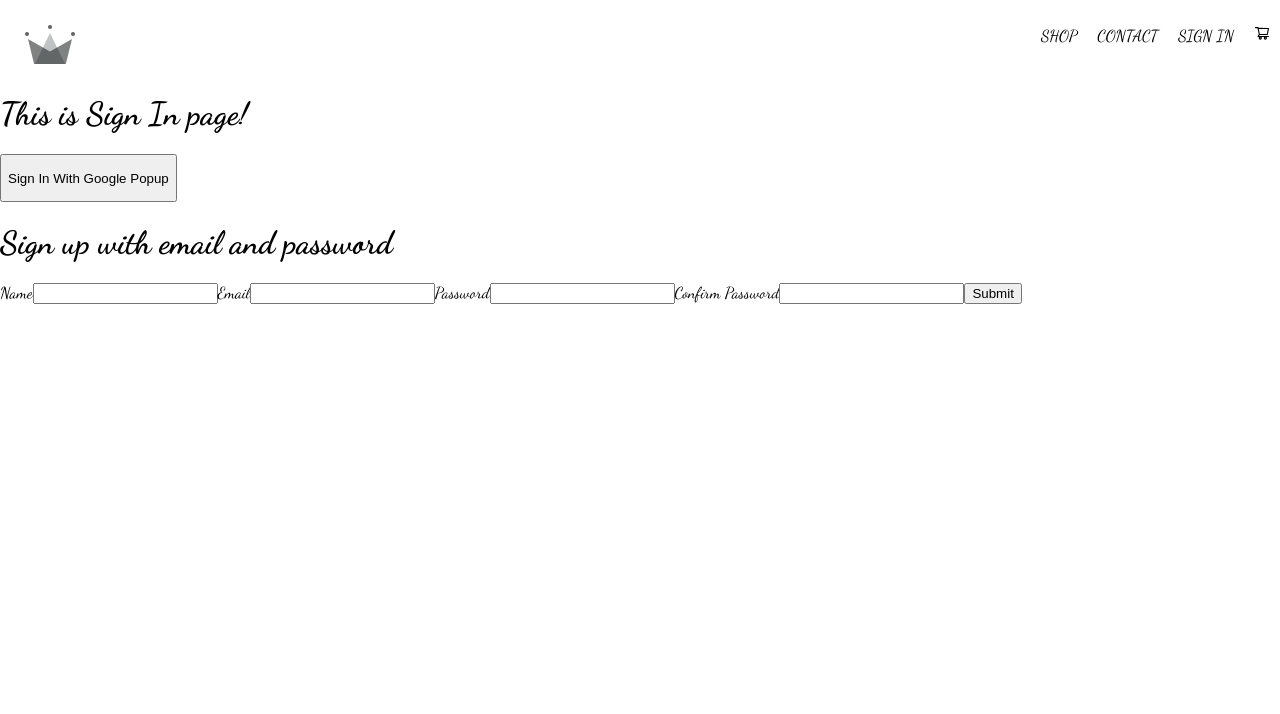
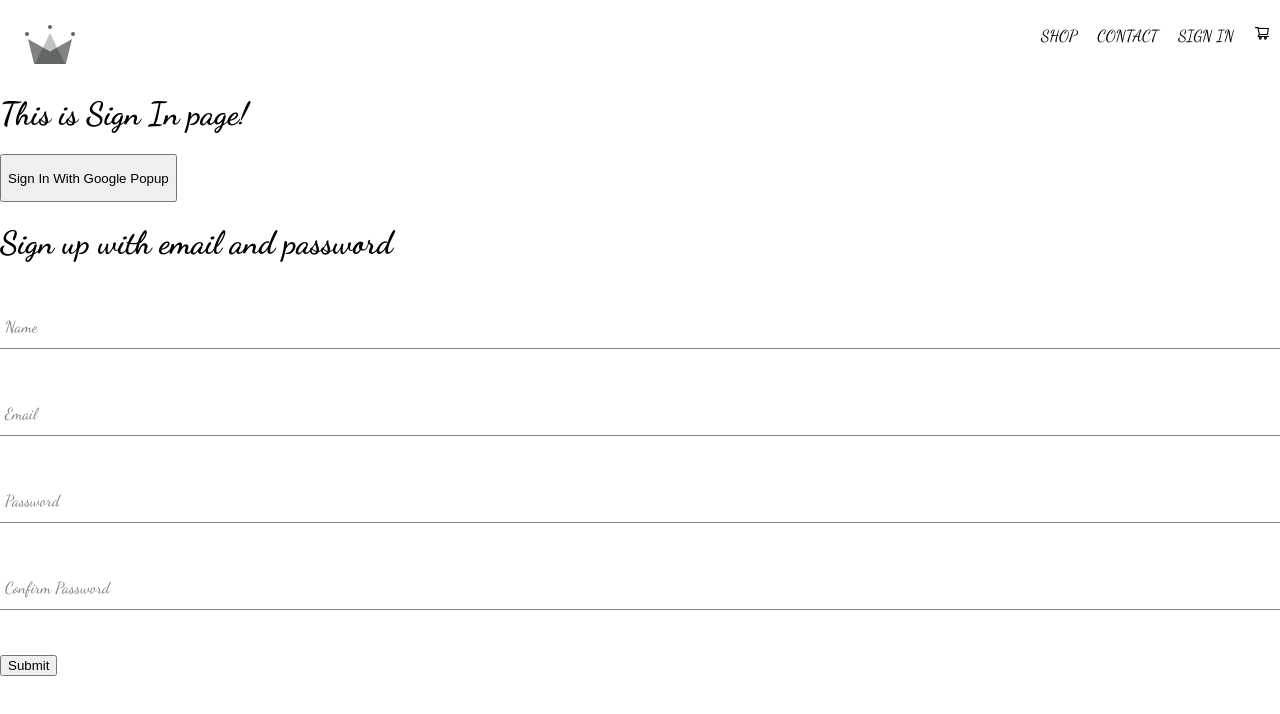
Before and after one commit to StatkiewiczMa/Clothing_Page, a React (Create React App) app: page /sign-in in a window 1280 px wide. Shown: the top 714 px of the page. Built offline with nearby package versions, Linux system fonts and the light colour scheme; a web font is replaced by a local one.

Commit message:
Sign-up-form update

```diff
--- /dev/null
+++ b/src/components/form-input/form-input.component.js
@@ -0,0 +1,18 @@
+import "./form-input.styles.scss";
+
+const FormInput = ({ label, ...otherProps }) => {
+	return (
+		<div className='group'>
+			<input className='form-input' {...otherProps} />
+			{label && (
+				<label
+					className={`${
+						otherProps.value.length ? "shrink" : ""
+					} form-input-label`}>
+					{label}
+				</label>
+			)}
+		</div>
+	);
+};
+export default FormInput;
--- /dev/null
+++ b/src/components/form-input/form-input.styles.scss
@@ -0,0 +1,54 @@
+$sub-color: grey;
+$main-color: black;
+
+@mixin shrinkLabel {
+  top: -14px;
+  font-size: 12px;
+  color: $main-color;
+}
+
+.group {
+  position: relative;
+  margin: 45px 0;
+
+  .form-input {
+    background: none;
+    background-color: white;
+    color: $sub-color;
+    font-size: 18px;
+    padding: 10px 10px 10px 5px;
+    display: block;
+    width: 100%;
+    border: none;
+    border-radius: 0;
+    border-bottom: 1px solid $sub-color;
+    margin: 25px 0;
+
+    &:focus {
+      outline: none;
+    }
+
+    &:focus ~ .form-input-label {
+      @include shrinkLabel();
+    }
+  }
+
+  input[type='password'] {
+    letter-spacing: 0.3em;
+  }
+
+  .form-input-label {
+    color: $sub-color;
+    font-size: 16px;
+    font-weight: normal;
+    position: absolute;
+    pointer-events: none;
+    left: 5px;
+    top: 10px;
+    transition: 300ms ease all;
+
+    &.shrink {
+      @include shrinkLabel();
+    }
+  }
+}
--- a/src/components/sign-up-form/sign-up-form.component.js
+++ b/src/components/sign-up-form/sign-up-form.component.js
@@ -1,11 +1,16 @@
 import { useState } from "react";
-import { createUserDocumentFromAuth } from "firebase/auth";
+import {
+	createAuthUserWithEmailAndPassword,
+	createUserDocumentFromAuth,
+} from "../../utils/firebase/firebase.utils";
+import FormInput from "../form-input/form-input.component";
 const defaultFormData = {
 	name: "",
 	email: "",
 	password: "",
 	confirmPassword: "",
 };
+
 const SignUpForm = () => {
 	const [formFields, setFormFields] = useState(defaultFormData);
 	const { name, email, password, confirmPassword } = formFields;
@@ -17,13 +22,42 @@
 		// console.log(...formFields);
 		setFormFields({ ...formFields, [name]: value });
 	};
+	const resetFormFields = () => {
+		setFormFields(defaultFormData);
+	};
+	const submitHandler = async (submit) => {
+		submit.preventDefault();
+		// const {submit.target}
+		// createAuthUserWithEmailAndPassword(auth, email, password)
+		if (password !== confirmPassword) {
+			alert("Passwords do not match!");
+			return;
+		}
+		try {
+			const { user } = await createAuthUserWithEmailAndPassword(
+				email,
+				password
+			);
+			await createUserDocumentFromAuth(user, { name });
+			resetFormFields();
+			console.log(user);
+		} catch (error) {
+			if (error.code === "auth/email-already-in-use") {
+				alert("This email is already in use, try different email");
+			}
+			console.log("user creation encountered an error", error);
+		}
+	};
 
 	return (
 		<div>
 			<h1>Sign up with email and password</h1>
-			<form onSubmit={() => {}}>
-				<label>Name</label>
-				<input
+			<form
+				onSubmit={(submit) => {
+					submitHandler(submit);
+				}}>
+				<FormInput
+					label='Name'
 					onChange={changeHandler}
 					name='name'
 					value={name}
@@ -31,8 +65,8 @@
 					required
 				/>
 
-				<label>Email</label>
-				<input
+				<FormInput
+					label='Email'
 					onChange={changeHandler}
 					name='email'
 					value={email}
@@ -40,8 +74,8 @@
 					required
 				/>
 
-				<label>Password</label>
-				<input
+				<FormInput
+					label='Password'
 					onChange={changeHandler}
 					name='password'
 					value={password}
@@ -49,8 +83,8 @@
 					required
 				/>
 
-				<label>Confirm Password</label>
-				<input
+				<FormInput
+					label='Confirm Password'
 					onChange={changeHandler}
 					name='confirmPassword'
 					value={confirmPassword}
--- a/src/utils/firebase/firebase.utils.js
+++ b/src/utils/firebase/firebase.utils.js
@@ -40,16 +40,13 @@
 
 export const database = getFirestore();
 
-export const createUserDocumentFromAuth = async (userAuth) => {
-	const userDocRef = doc(database, "users", userAuth.uid); //database, collection, unique ID --> it is looking for specific document
-	// console.log(userDocRef);
+export const createUserDocumentFromAuth = async (
+	userAuth,
+	additionalInfos = {}
+) => {
+	const userDocRef = doc(database, "users", userAuth.uid); //database, collection, unique ID
+	const userSnapshot = await getDoc(userDocRef); // variable that is pointing at this specific doc
 
-	const userSnapshot = await getDoc(userDocRef); // variable that is pointing at this specific doc
-	// console.log(userSnapshot);
-	// console.log(userSnapshot.exists()); //checking if this document even exists
-
-	// if user data doesn't exists
-	// create/ set the document ith the data from userAuth in my collection
 	if (!userSnapshot.exists()) {
 		const { name, email } = userAuth;
 		const createdAt = new Date(); // when users are signing in
@@ -59,6 +56,7 @@
 				name,
 				email,
 				createdAt,
+				...additionalInfos,
 			});
 		} catch (error) {
 			console.log(
@@ -76,5 +74,5 @@
 export const createAuthUserWithEmailAndPassword = async (email, password) => {
 	if (!email || !password) return;
 
-	return await createAuthUserWithEmailAndPassword(auth, email, password);
+	return await createUserWithEmailAndPassword(auth, email, password);
 };
```
